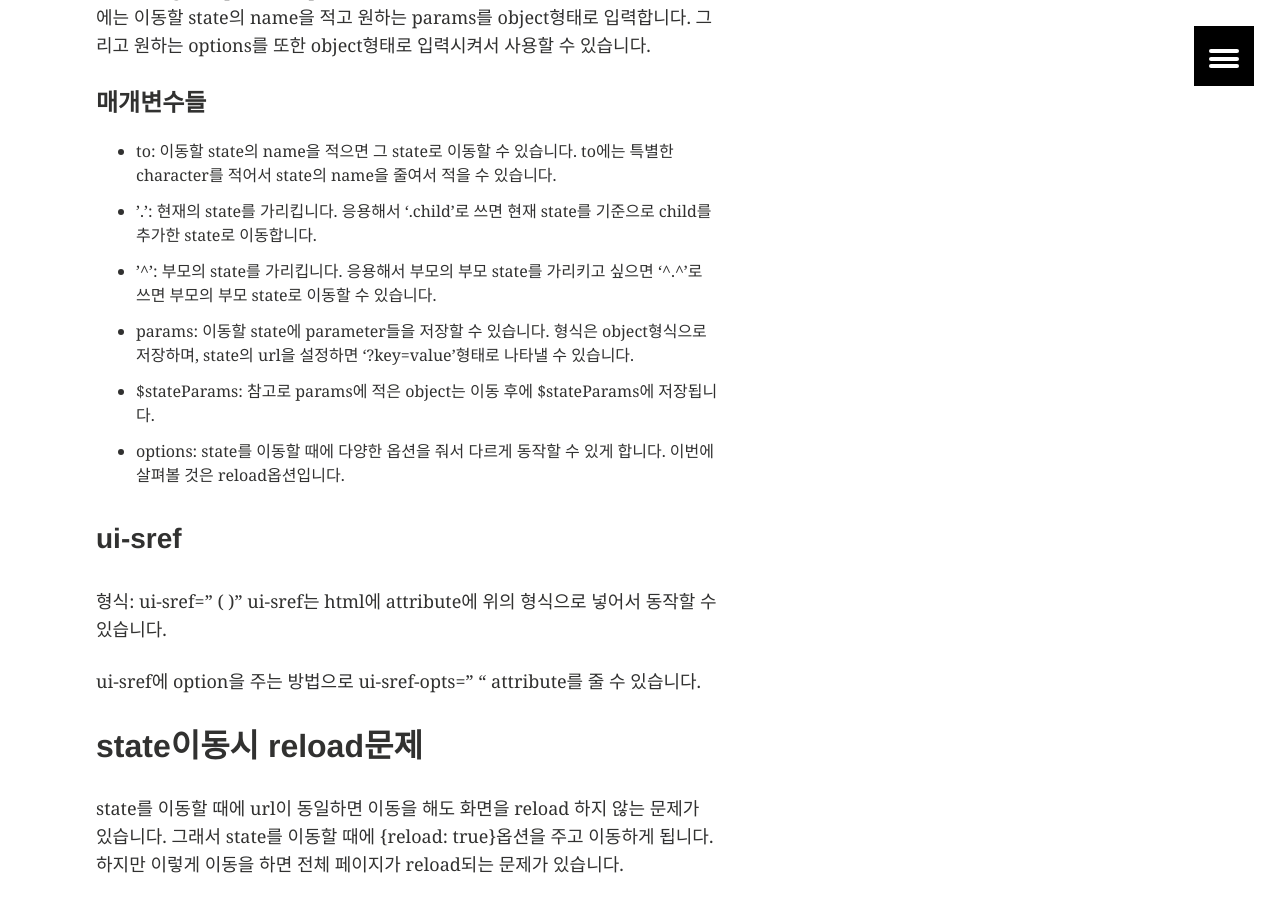
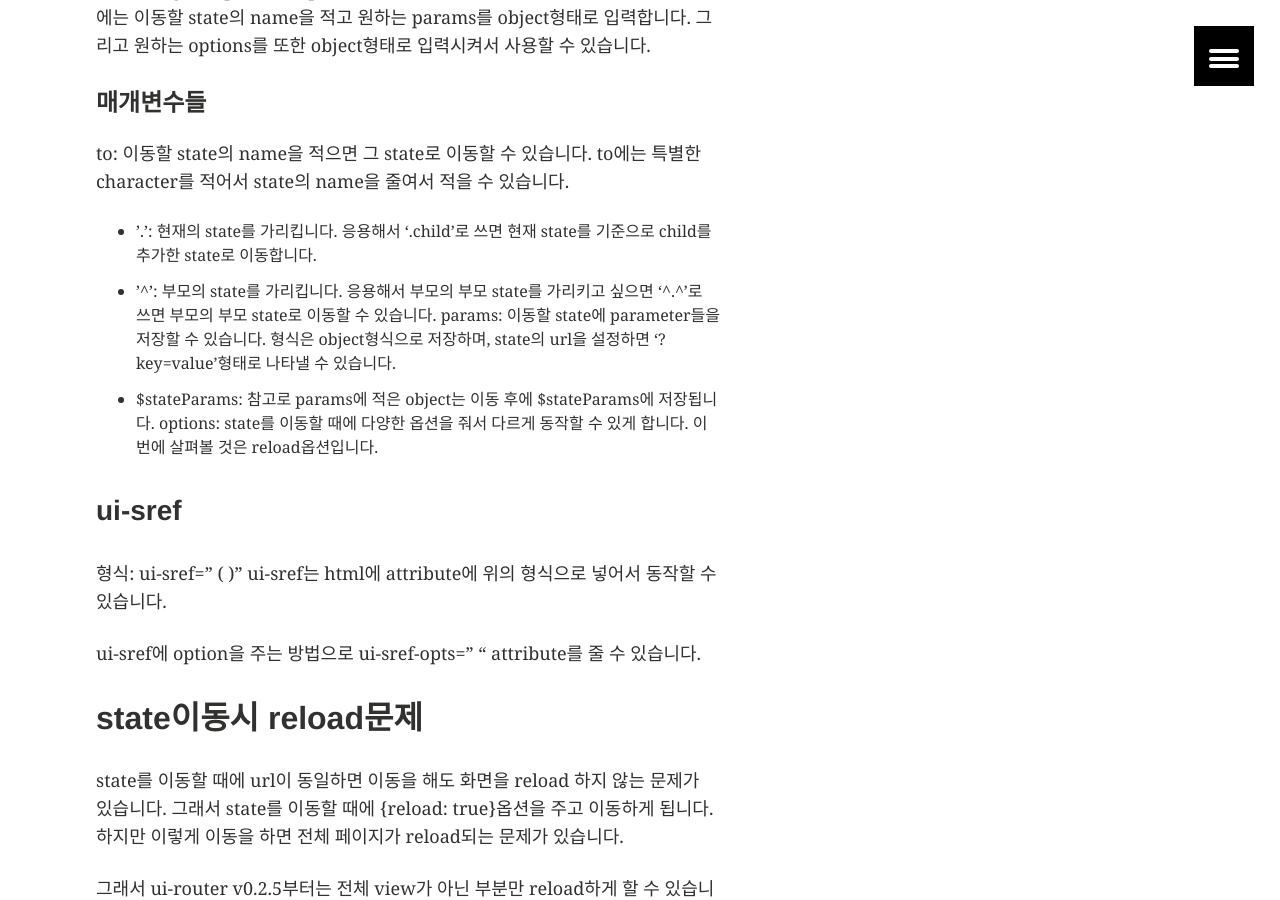
Before and after one commit to kbs0327/blog, a Jekyll site: the page built from _posts/2015-05-31-ui-router-reload.markdown, in a window 1280 px wide and 900 px high, scrolled down 860 px. Built offline with Jekyll 4.4.1, drawn with Linux system fonts in a browser that asks for light colours.

```diff
--- a/_posts/2015-05-31-ui-router-reload.markdown
+++ b/_posts/2015-05-31-ui-router-reload.markdown
@@ -9,42 +9,42 @@ categories: technology
 
 # 개요
 Angularjs에서는 화면을 구성할 때에 ui-router를 사용해서 화면의 일부만 다시 그리는 방법을 사용하고 있습니다.
-그런데 ui-router를 사용하다보면 state를 이동시켰는데 화면이 갱신이 안되는 현상이 종종 일어납니다.
-그 문제에 대해서 알아보겠습니다.
+  그런데 ui-router를 사용하다보면 state를 이동시켰는데 화면이 갱신이 안되는 현상이 종종 일어납니다.
+  그 문제에 대해서 알아보겠습니다.
 
 ## ui-router란
 Angularjs에서는 화면을 state라는 상태를 기준으로 화면 일부만 다시그릴 수 있게 지원해 줍니다.
-또한 state를 url과 연결해서 관리할 수 있어서 원하는 화면의 정보는 url을 통하여 해당 화면으로 이동시킬 수 있고, state를 통해서만 이동시키게도 할 수 있습니다.
-이렇게 state를 이동할 때 외부에서는 url을 통하여 이동하겠지만 내부에서 링크를 통하여 이동할 때에는 $state.go라는 함수나 html에서는 ui-sref=""이라는 함수를 이용하여 이동할 수 있습니다.
+  또한 state를 url과 연결해서 관리할 수 있어서 원하는 화면의 정보는 url을 통하여 해당 화면으로 이동시킬 수 있고, state를 통해서만 이동시키게도 할 수 있습니다.
+  이렇게 state를 이동할 때 외부에서는 url을 통하여 이동하겠지만 내부에서 링크를 통하여 이동할 때에는 $state.go라는 함수나 html에서는 ui-sref=""이라는 함수를 이용하여 이동할 수 있습니다.
 
 ### $state.go
 함수형식: go(to, params, options)
-이 함수는 state를 이동하게 하는 함수로써 to에는 이동할 state의 name을 적고 원하는 params를 object형태로 입력합니다.
-그리고 원하는 options를 또한 object형태로 입력시켜서 사용할 수 있습니다.
+  이 함수는 state를 이동하게 하는 함수로써 to에는 이동할 state의 name을 적고 원하는 params를 object형태로 입력합니다.
+  그리고 원하는 options를 또한 object형태로 입력시켜서 사용할 수 있습니다.
 
 #### 매개변수들
-- to: 이동할 state의 name을 적으면 그 state로 이동할 수 있습니다. to에는 특별한 character를 적어서 state의 name을 줄여서 적을 수 있습니다.
- - '.': 현재의 state를 가리킵니다. 응용해서 '.child'로 쓰면 현재 state를 기준으로 child를 추가한 state로 이동합니다.
- - '^': 부모의 state를 가리킵니다. 응용해서 부모의 부모 state를 가리키고 싶으면 '^.^'로 쓰면 부모의 부모 state로 이동할 수 있습니다.
-- params: 이동할 state에 parameter들을 저장할 수 있습니다. 형식은 object형식으로 저장하며, state의 url을 설정하면 '?key=value'형태로 나타낼 수 있습니다.
- - $stateParams: 참고로 params에 적은 object는 이동 후에 $stateParams에 저장됩니다.
-- options: state를 이동할 때에 다양한 옵션을 줘서 다르게 동작할 수 있게 합니다. 이번에 살펴볼 것은 reload옵션입니다.
+to: 이동할 state의 name을 적으면 그 state로 이동할 수 있습니다. to에는 특별한 character를 적어서 state의 name을 줄여서 적을 수 있습니다.
+  - '.': 현재의 state를 가리킵니다. 응용해서 '.child'로 쓰면 현재 state를 기준으로 child를 추가한 state로 이동합니다.
+  - '^': 부모의 state를 가리킵니다. 응용해서 부모의 부모 state를 가리키고 싶으면 '^.^'로 쓰면 부모의 부모 state로 이동할 수 있습니다.
+params: 이동할 state에 parameter들을 저장할 수 있습니다. 형식은 object형식으로 저장하며, state의 url을 설정하면 '?key=value'형태로 나타낼 수 있습니다.
+  - $stateParams: 참고로 params에 적은 object는 이동 후에 $stateParams에 저장됩니다.
+options: state를 이동할 때에 다양한 옵션을 줘서 다르게 동작할 수 있게 합니다. 이번에 살펴볼 것은 reload옵션입니다.
 
 ### ui-sref
 형식: ui-sref=" {{ state name }} ( {{ params 객체 }} )"
-ui-sref는 html에 attribute에 위의 형식으로 넣어서 동작할 수 있습니다.
+  ui-sref는 html에 attribute에 위의 형식으로 넣어서 동작할 수 있습니다.
 
-ui-sref에 option을 주는 방법으로 ui-sref-opts=" {{ option 객체 }} " attribute를 줄 수 있습니다.
+  ui-sref에 option을 주는 방법으로 ui-sref-opts=" {{ option 객체 }} " attribute를 줄 수 있습니다.
 
 ## state이동시 reload문제
 state를 이동할 때에 url이 동일하면 이동을 해도 화면을 reload 하지 않는 문제가 있습니다.
-그래서 state를 이동할 때에 {reload: true}옵션을 주고 이동하게 됩니다.
-하지만 이렇게 이동을 하면 전체 페이지가 reload되는 문제가 있습니다.
+  그래서 state를 이동할 때에 {reload: true}옵션을 주고 이동하게 됩니다.
+  하지만 이렇게 이동을 하면 전체 페이지가 reload되는 문제가 있습니다.
 
 그래서 ui-router v0.2.5부터는 전체 view가 아닌 부분만 reload하게 할 수 있습니다.
-그 방법은 {reload: {{ state name }} } 형식으로 호출하는 것입니다.
+  그 방법은 {reload: {{ state name }} } 형식으로 호출하는 것입니다.
 
-state name은 갱신하고 싶은 대상의 state name을 적고, 해당 state부터 하위의 state까지 모두 reload가 됩니다.
+  state name은 갱신하고 싶은 대상의 state name을 적고, 해당 state부터 하위의 state까지 모두 reload가 됩니다.
 
 ## 참고자료
 [ui-router 공식사이트](http://angular-ui.github.io/ui-router/site/#/api/ui.router)
```
